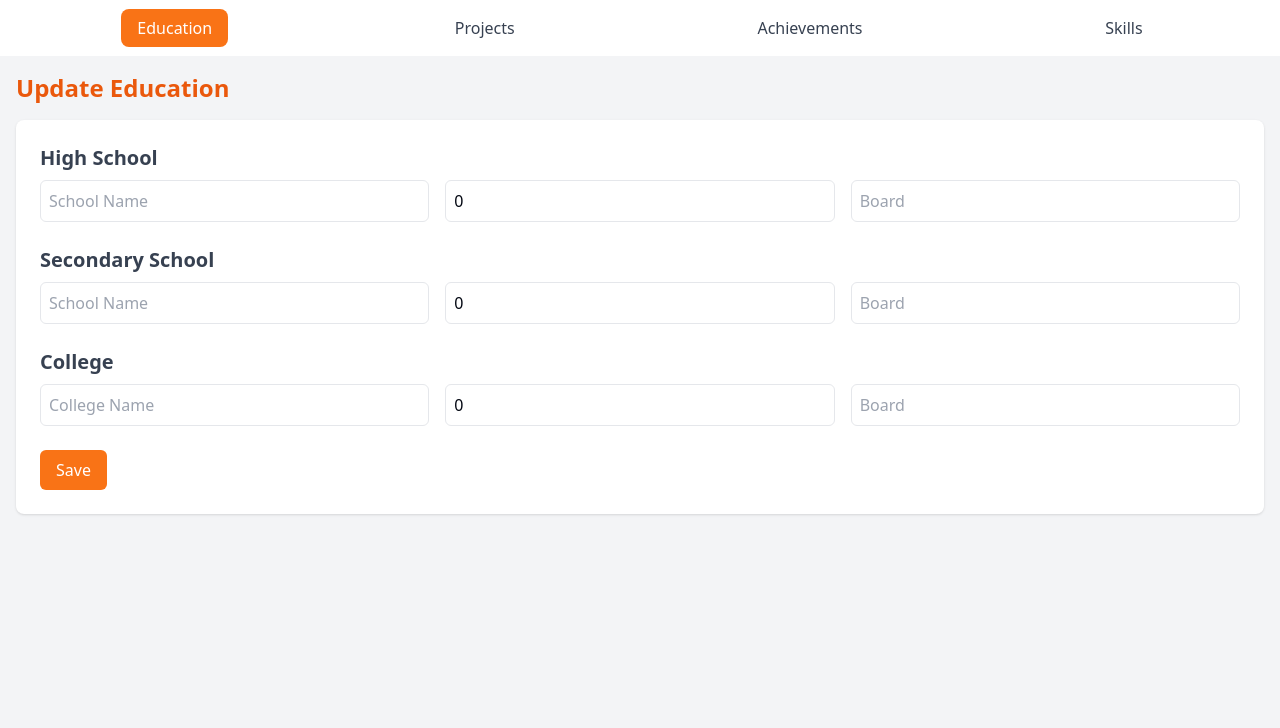
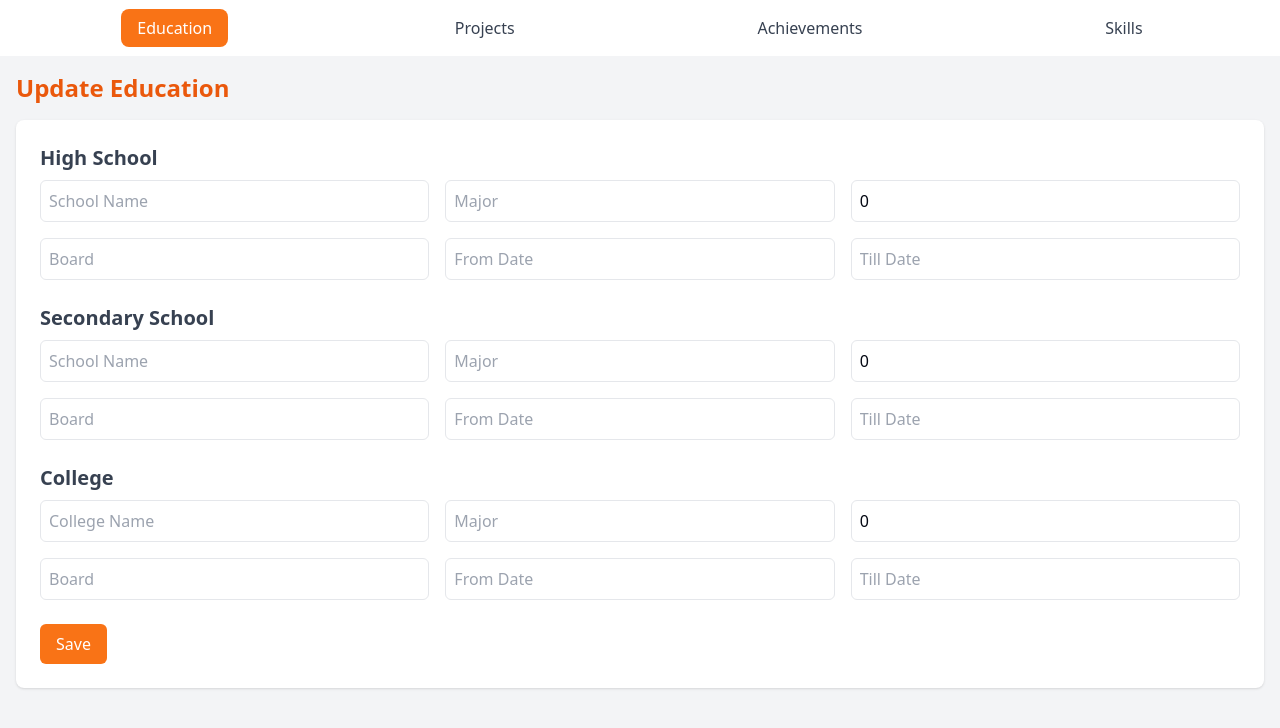
Before and after one commit to kumararnab11/CodeDeX, a React (Vite) app: page /resume/edit/education in a window 1280 px wide. Shown: the top 728 px of the page. Built offline with nearby package versions, Linux system fonts and the light colour scheme.

Commit message:
toggledata pending

```diff
--- a/src/ResumeEditItems/Achievements.jsx
+++ b/src/ResumeEditItems/Achievements.jsx
@@ -16,7 +16,7 @@ function Achievements() {
     leetcode: false,
     codechef: false,
     codeforces: false,
-    gfg: false,
+    gfg: false
   });
 
   // State to manage achievements
--- a/src/ResumeEditItems/Education.jsx
+++ b/src/ResumeEditItems/Education.jsx
@@ -10,9 +10,9 @@ function Education() {
 
   // Form state
   const [formData, setFormData] = useState({
-    hs: { scl: resumeData.hs.scl||"", marks: resumeData.hs.marks||"", board: resumeData.hs.board||"" },
-    sec: { scl: resumeData.sec.scl||"", marks: resumeData.sec.marks||"", board: resumeData.sec.board||"" },
-    clg: { scl: resumeData.clg.scl||"", marks: resumeData.clg.marks||"", board: resumeData.clg.board||"" },
+    hs: { scl: resumeData.hs.scl||"", marks: resumeData.hs.marks||"", board: resumeData.hs.board||"",from:resumeData.hs.from||"",till:resumeData.hs.till||"",major:resumeData.hs.major||"" },
+    sec: { scl: resumeData.sec.scl||"", marks: resumeData.sec.marks||"", board: resumeData.sec.board||"" ,from:resumeData.sec.from||"",till:resumeData.sec.till||"",major:resumeData.sec.major||""},
+    clg: { scl: resumeData.clg.scl||"", marks: resumeData.clg.marks||"", board: resumeData.clg.board||"",from:resumeData.clg.from||"",till:resumeData.clg.till||"",major:resumeData.clg.major||"" },
   });
 
   // Handle input change
@@ -52,6 +52,14 @@ function Education() {
             />
             <input
               type="text"
+              name="major"
+              placeholder="Major"
+              value={formData.hs.major}
+              onChange={(e) => handleChange(e, "hs")}
+              className="border p-2 rounded-md w-full"
+            />
+            <input
+              type="text"
               name="marks"
               placeholder="Marks"
               value={formData.hs.marks}
@@ -63,6 +71,22 @@ function Education() {
               name="board"
               placeholder="Board"
               value={formData.hs.board}
+              onChange={(e) => handleChange(e, "hs")}
+              className="border p-2 rounded-md w-full"
+            />
+            <input
+              type="text"
+              name="from"
+              placeholder="From Date"
+              value={formData.hs.from}
+              onChange={(e) => handleChange(e, "hs")}
+              className="border p-2 rounded-md w-full"
+            />
+            <input
+              type="text"
+              name="till"
+              placeholder="Till Date"
+              value={formData.hs.till}
               onChange={(e) => handleChange(e, "hs")}
               className="border p-2 rounded-md w-full"
             />
@@ -83,6 +107,14 @@ function Education() {
             />
             <input
               type="text"
+              name="major"
+              placeholder="Major"
+              value={formData.sec.major}
+              onChange={(e) => handleChange(e, "sec")}
+              className="border p-2 rounded-md w-full"
+            />
+            <input
+              type="text"
               name="marks"
               placeholder="Marks"
               value={formData.sec.marks}
@@ -94,6 +126,22 @@ function Education() {
               name="board"
               placeholder="Board"
               value={formData.sec.board}
+              onChange={(e) => handleChange(e, "sec")}
+              className="border p-2 rounded-md w-full"
+            />
+            <input
+              type="text"
+              name="from"
+              placeholder="From Date"
+              value={formData.sec.from}
+              onChange={(e) => handleChange(e, "sec")}
+              className="border p-2 rounded-md w-full"
+            />
+            <input
+              type="text"
+              name="till"
+              placeholder="Till Date"
+              value={formData.sec.till}
               onChange={(e) => handleChange(e, "sec")}
               className="border p-2 rounded-md w-full"
             />
@@ -114,6 +162,14 @@ function Education() {
             />
             <input
               type="text"
+              name="major"
+              placeholder="Major"
+              value={formData.clg.major}
+              onChange={(e) => handleChange(e, "clg")}
+              className="border p-2 rounded-md w-full"
+            />
+            <input
+              type="text"
               name="marks"
               placeholder="Marks"
               value={formData.clg.marks}
@@ -125,6 +181,22 @@ function Education() {
               name="board"
               placeholder="Board"
               value={formData.clg.board}
+              onChange={(e) => handleChange(e, "clg")}
+              className="border p-2 rounded-md w-full"
+            />
+            <input
+              type="text"
+              name="from"
+              placeholder="From Date"
+              value={formData.clg.from}
+              onChange={(e) => handleChange(e, "clg")}
+              className="border p-2 rounded-md w-full"
+            />
+            <input
+              type="text"
+              name="till"
+              placeholder="Till Date"
+              value={formData.clg.till}
               onChange={(e) => handleChange(e, "clg")}
               className="border p-2 rounded-md w-full"
             />
--- a/src/ViewResume.jsx
+++ b/src/ViewResume.jsx
@@ -1,15 +1,19 @@
 import React from "react";
 import { FaGithub, FaLink,FaLinkedin } from "react-icons/fa";
 import { SiLeetcode,SiCodeforces,SiCodechef,SiGeeksforgeeks,SiGithub } from "react-icons/si";
+import { useSelector } from "react-redux";
 
 function ViewResume() {
-  const name = "Arnab Kumar";
+  const resumeData = useSelector((state) => state.resume) ;
+  const profileData=useSelector((state) => state.profile);
+  const platformData=useSelector((state) => state.platform);
+  const name = profileData.nme || "Enter Name in Profile Section";
   const contact = {
-    location: "Kolkata, West Bengal",
+    location: profileData.location|| "Enter Location in Profile Section",
     phone: "+91 9547428943",
-    email: "kumararnab0342@gmail.com",
-    linkedin: "https://linkedin.com/in/arnab-kumar-896737253",
-    github: "https://github.com/kumararnab11",
+    email: profileData.email|| "Enter Email in Profile Section",
+    linkedin: profileData.linkedin|| "Enter Linkedin in Profile Section",
+    github: profileData.github|| "Enter Github in Profile Section",
   };
 
   const education = [
@@ -36,13 +40,7 @@ function ViewResume() {
     },
   ];
 
-  const achievements = [
-    "ACM ICPC Regionalist 2023-24",
-    "Secured Global rank of 255 in TCS Codevita Season 11",
-    "Attained a peak rating of 1437 (Specialist) on Codeforces",
-    "Peak rating of 1740 (3 star) on Codechef",
-    "Rated 1885 (Knight) at LeetCode with solved over 600 problems",
-  ];
+  const achievements = resumeData.achievements;
 
   const skills = ["C++", "Python", "ReactJS", "HTML/CSS", "JavaScript"];
 
@@ -138,16 +136,16 @@ function ViewResume() {
             Education
           </h2>
           <div className="space-y-2">
-            {education.map((edu, index) => (
+            {[resumeData.clg,resumeData.hs,resumeData.sec].map((edu, index) => (
               <div key={index} className="flex justify-between text-sm">
                 <div>
-                  <h3 className="font-medium text-gray-800">{edu.institution}</h3>
-                  <p className="text-gray-600 italic">{edu.degree}</p>
+                  <h3 className="font-medium text-gray-800">{edu.scl}</h3>
+                  <p className="text-gray-600 italic">{edu.major}</p>
                 </div>
                 <div className="text-right text-gray-500">
-                  <p>{edu.duration}</p>
-                  <p>{edu.grade}</p>
-                  <p className="italic">{edu.location}</p>
+                  <p>{`${edu.from} ${edu.till}`}</p>
+                  <p>{edu.marks}</p>
+                  <p className="italic">{edu.board}</p>
                 </div>
               </div>
             ))}
@@ -160,13 +158,13 @@ function ViewResume() {
             Projects
           </h2>
           <ul className="space-y-4">
-            {projects.map((project, index) => (
+            {resumeData.projects.map((project, index) => (
               <li key={index} className="text-sm">
                 <div className="flex items-center justify-between">
-                  <h3 className="font-medium text-gray-800">{project.name}</h3>
+                  <h3 className="font-medium text-gray-800">{project.head}</h3>
                   <div className="flex space-x-4">
                     <a
-                      href={project.projectLink}
+                      href={project.link}
                       target="_blank"
                       rel="noopener noreferrer"
                       className="text-blue-600 hover:text-blue-800 text-lg"
@@ -174,7 +172,7 @@ function ViewResume() {
                       <FaLink />
                     </a>
                     <a
-                      href={project.repoLink}
+                      href={project.git}
                       target="_blank"
                       rel="noopener noreferrer"
                       className="text-blue-600 hover:text-blue-800 text-lg"
@@ -183,9 +181,9 @@ function ViewResume() {
                     </a>
                   </div>
                 </div>
-                <p className="text-gray-600">{project.description}</p>
+                <p className="text-gray-600">{project.desc}</p>
                 <p className="text-gray-500">
-                  <strong>Technologies:</strong> {project.technologies.join(", ")}
+                  <strong>Technologies:</strong> {project.technologies}
                 </p>
               </li>
             ))}
@@ -199,7 +197,9 @@ function ViewResume() {
           </h2>
           <ul className="list-disc list-inside text-sm text-gray-600 space-y-1">
             {achievements.map((achievement, index) => (
-              <li key={index}>{achievement}</li>
+              <li key={index}>
+                <a href={achievement.link}>{achievement.desc}</a>
+              </li>
             ))}
           </ul>
         </section>
@@ -210,12 +210,12 @@ function ViewResume() {
             Skills
           </h2>
           <ul className="flex flex-wrap gap-2 text-sm">
-            {skills.map((skill, index) => (
+            {resumeData.skills.map((skill, index) => (
               <li
                 key={index}
                 className="bg-gray-200 px-3 py-1 rounded-lg text-gray-600"
               >
-                {skill}
+              <a href={skill.link}>{skill.skill}</a>
               </li>
             ))}
           </ul>
--- a/src/redux/resumeDataSlice.js
+++ b/src/redux/resumeDataSlice.js
@@ -5,16 +5,25 @@ const savedResume = JSON.parse(localStorage.getItem('resume')) || {
         scl:'',
         marks:'0',
         board:'',
+        from:'',
+        till:'',
+        major:''
     },
     sec:{
         scl:'',
         marks:'0',
         board:'',
+        from:'',
+        till:'',
+        major:''
     },
     clg:{
         scl:'',
         marks:'0',
         board:'',
+        from:'',
+        till:'',
+        major:''
     },
     achievements:[
         {
@@ -26,7 +35,9 @@ const savedResume = JSON.parse(localStorage.getItem('resume')) || {
         {
             head:'',
             desc:'',
-            link:''
+            link:'',
+            git:'',
+            technologies:''
         }
     ],
     skills:[
```
Also changed, not shown: src/ResumeEditItems/Projects.jsx (+16 -2 lines).
